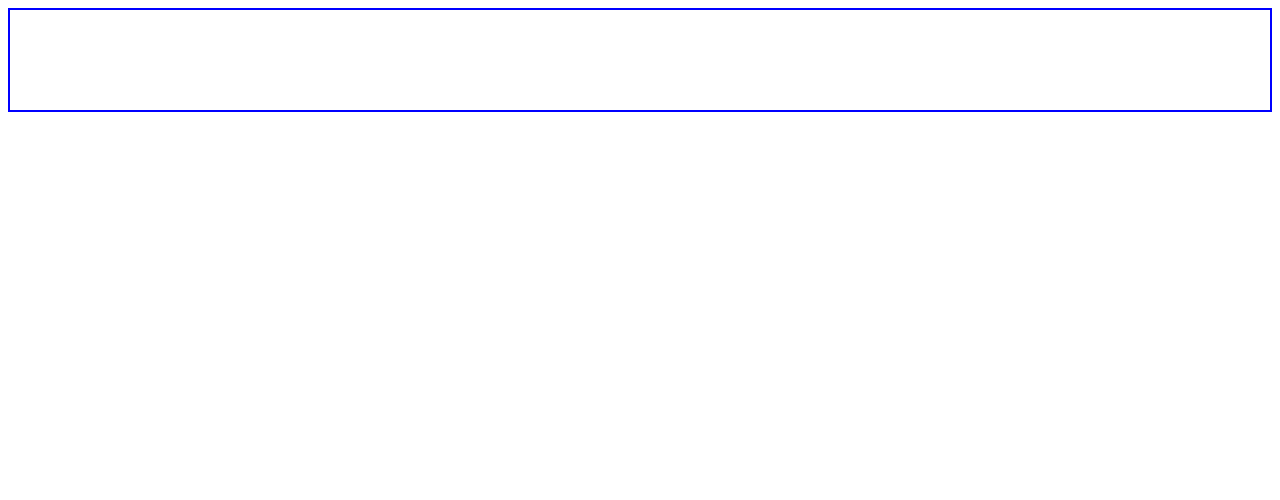
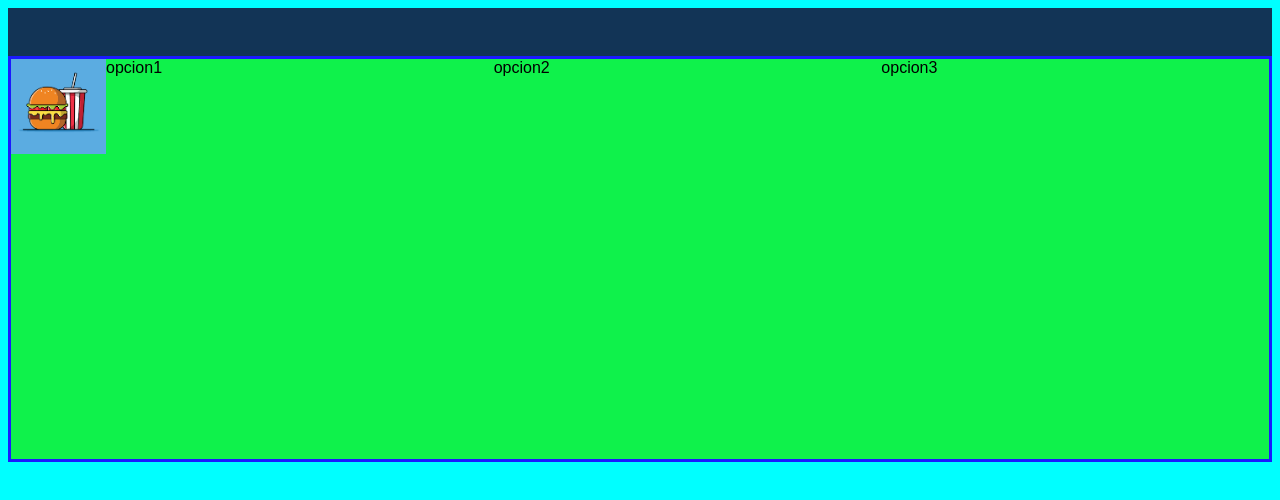
Before and after one commit to Thomasmarriag/TOMMY, a plain HTML site: page docs/index.html in a window 1280 px wide. Drawn offline with Linux system fonts and the light colour scheme.

Commit message:
remodelacion #1

```diff
--- a/docs/estilos/estilos.css
+++ b/docs/estilos/estilos.css
@@ -1,22 +1,93 @@
-header{
-    border: 2px solid blue;
-    height: 100px;
-}
-@media (max-width: 426px)
-{
-header{
-    background: color blue
-}
+body{
+    background-color: aqua;
 }
 
-@media (max-width: 1023px) and (min-width: 426px) {
+header{
+    border: 3px solid rgb(26, 26, 255);
+    height: 400px;
+}
+@media(min-width: 425px){
     header{
-        background-color: green;
+        background-color: black;
     }
 }
-@media (min-whidth: 1024px)
-{
+@media(min-width: 600px){
     header{
-        background-color: black
+        background-color: rgb(255, 0, 8);
     }
 }
+@media(min-width: 1024px){
+    header{
+        background-color: rgb(15, 242, 75);
+    }
+}
+#contenedor{
+    display: flex;
+}
+.item{
+    width: 400px;
+    height: 100px;
+    float: right;
+}
+header img{
+    height: 95px;
+    float: left;
+    display: inline;
+}
+
+.respmenu input[type="checkbox"], .respmenu .fa-bars, .respmenu .fa-times {
+    position: absolute;
+    box-sizing: border-box;
+    margin: 0;
+    padding: 0;
+    right: 0;
+    top: 0;
+    width: 48px;
+    height: 48px;
+  }
+
+  .respmenu .fa-bars, .respmenu .fa-times {
+    font-size: 48px;
+    pointer-events: none;
+  }
+
+  .respmenu input[type="checkbox"] {
+    opacity: 0;
+  }
+
+  .respmenu {
+    color: white;
+    position: relative;
+    background: #123456;
+    min-height: 48px;
+  }
+
+  .respmenu nav {
+    display: none;
+  }
+
+  .respmenu input:checked ~ nav {
+    display: block;
+  }
+
+  .respmenu input:checked ~ .fa-bars {
+    display: none;
+  }
+
+  .respmenu input:not(:checked) ~ .fa-times {
+    display: none;
+  }body {
+    font-family: sans-serif;
+  }
+
+  .respmenu a {
+    color: inherit;
+    text-decoration: none;
+    display: block;
+    padding: 10px 20px;
+    border-bottom: 2px solid #456789;
+    max-width: 200px;
+    background: #234567;
+    font-variant: small-caps;
+    text-shadow: 1px 1px black;
+  }
--- a/docs/index.html
+++ b/docs/index.html
@@ -7,7 +7,31 @@
     <link rel="stylesheet" href="estilos/estilos.css">
     <title>Document</title>
 </head>
-<body>
-    <header></header>
+<body><div class="respmenu">
+    <input type="checkbox">
+    <i class="fas fa-bars"></i>
+    <i class="fas fa-times"></i>
+    <nav>
+      <ul>
+        <li><a href="#">Item 1</a></li>
+        <li><a href="#">Item 2</a></li>
+        <li><a href="#">Item 3</a></li>
+        <li><a href="#">Item 4</a></li>
+        <li><a href="#">Item 5</a></li>
+      </ul>
+    </nav>
+  </div>
+
+
+    <header>
+       <img src="imagenes/fondo.jpg" alt="">
+
+       <div id="contenedor">
+        <div class="item">opcion1</div>
+        <div class="item">opcion2</div>
+        <div class="item">opcion3</div>
+    </div>
+    </header>
+
 </body>
 </html>
```
Also changed, not shown: docs/imagenes/fondo.jpg (added).
